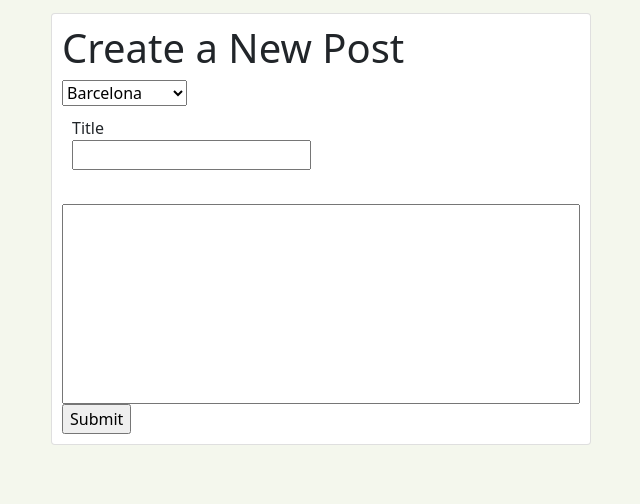
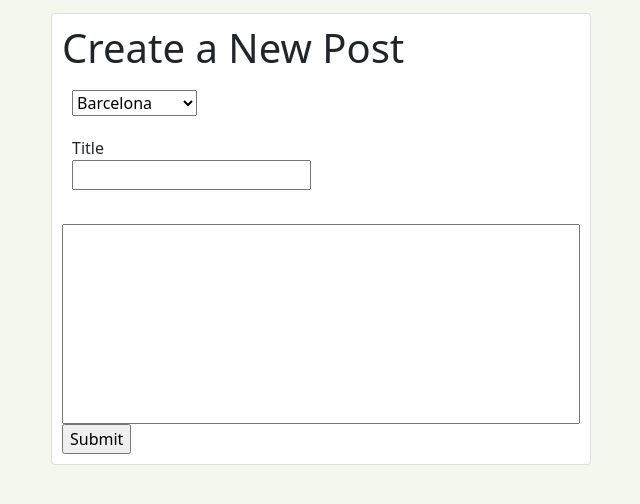
Before and after one commit to nicolegold1/project_wayfarer, a Django app: page /posts/ in a window 1280 px wide. Shown: the part 56-560 px from the top of the page, without its empty margins (319-959 px from the left). Run offline with Django 3.2, Linux system fonts and the light colour scheme; some libraries are stand-ins or nearby versions.

Commit message:
committing to pull

```diff
--- a/main_app/static/css/style.css
+++ b/main_app/static/css/style.css
@@ -56,7 +56,12 @@ html body {
 .titleDiv {
   padding: 10px;
 }
+
 /* Center aligned but check with client if they want left align */
 /* .homeCards {
     text-align: center;
 } */
+
+.citySelect {
+  padding: 10px;
+}
--- a/main_app/templates/posts.html
+++ b/main_app/templates/posts.html
@@ -13,7 +13,7 @@
       <form action="{% url 'posts' %}" method="post">
         {% csrf_token %}
         <h1 class="city_title">Create a New Post</h1>
-        <div class="custom-select" style="width:200px;">
+        <div class="citySelect" style="width:200px;">
             <select>
               <option value="1">Barcelona</option>
               <option value="2">Berlin</option>
@@ -21,7 +21,6 @@
               <option value="4">New York</option>
               <option value="5">Paris</option>
               <option value="6">San Francisco</option>
-
             </select>
         </div>
         <div class="titleDiv">
--- a/main_app/views.py
+++ b/main_app/views.py
@@ -71,3 +71,6 @@ def post_create(request):
         if form.is_valid():
             post = form.save()
             return redirect('profile')
+
+def view_posts(request):
+    return render(request, 'view_posts.html')
```
